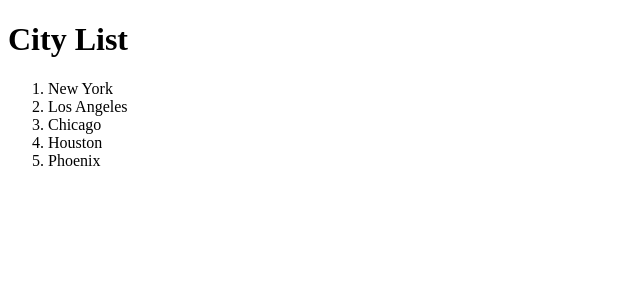
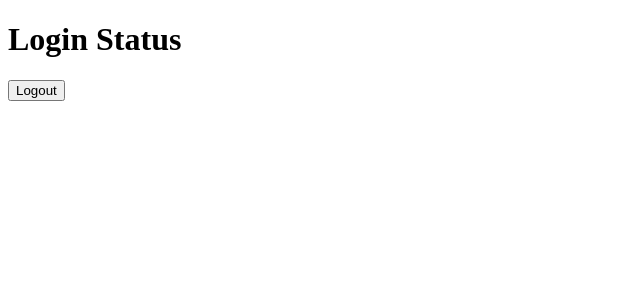
Before and after one commit to masum0191/react-practice-, a React (Vite) app: page / in a window 1280 px wide. Shown: the top 300 px of the page, without its empty margins (0-640 px from the left). Built offline with nearby package versions, Linux system fonts and the light colour scheme.

Commit message:
coditional rander

```diff
--- a/src/App.jsx
+++ b/src/App.jsx
@@ -1,16 +1,18 @@
 
+const loginStatus=(status)=>{
+  if(status){
+    return <button>Logout</button>
+  }
+  else{
+    return <button>Login</button>
+  }
+
+}
 const App = () => {
-  let city = ["New York", "Los Angeles", "Chicago", "Houston", "Phoenix"];
   return (
     <div>
-      <h1>City List</h1>
-      <ol>
-        {
-          city.map((item,i)=>{
-            return <li key={i.toString}>{item}</li>
-          })
-        }
-      </ol>
+      <h1>Login Status</h1>
+      {loginStatus(true)}
     </div>
 
   );
```
